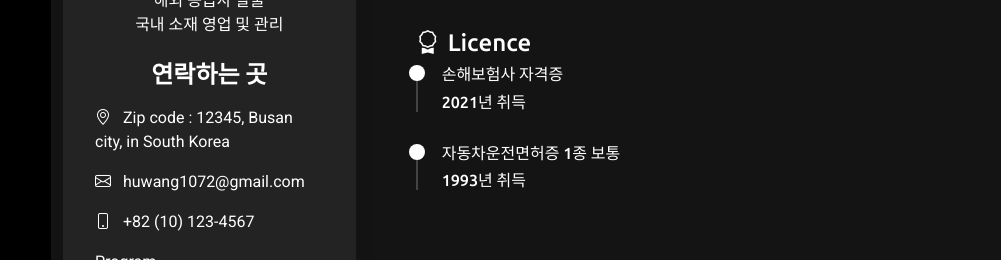
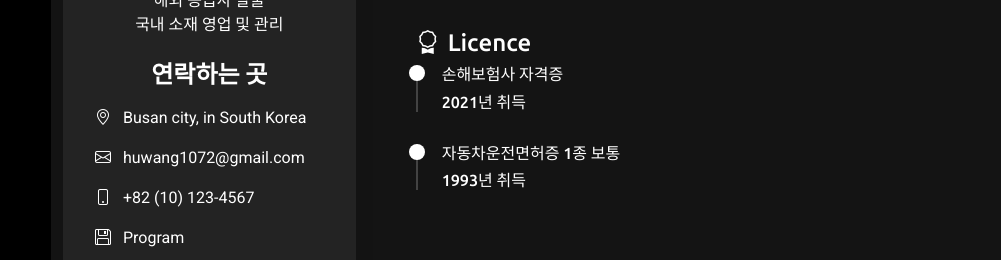
Before and after one commit to James-hwang-wc/portfolio_hwang, a plain HTML site: page index.html in a window 1280 px wide. Shown: the part 1317-1577 px from the top of the page, without its empty margins (279-1280 px from the left). Drawn offline with nearby package versions, Linux system fonts and the light colour scheme; a web font is replaced by a local one.

Commit message:
0901 12:30

```diff
--- a/index.html
+++ b/index.html
@@ -122,12 +122,13 @@
 
               <h3 class="text-center mt-4">연락하는 곳</h3>
               <ul class="contact-info list-unstyled">
-                <li><i class="bi bi-geo-alt"></i> Zip code : 12345,  Busan city, in South Korea</li>
+                <li><i class="bi bi-geo-alt"></i> Busan city, in South Korea</li>
                 <li><i class="bi bi-envelope"></i> huwang1072@gmail.com</li>
                 <li><i class="bi bi-phone"></i> +82 (10) 123-4567</li>
+
               </ul>
 
-              <p><span>Program</span><br>
+              <p><span><i class="bi bi-floppy me-2"></i> Program</span><br>
                 <ul class="program">
                     <li><img class="program-img" src="assets/img/program/ps.png" alt=""></li>
                     <li><img class="program-img" src="assets/img/program/ai.png" alt=""></li>
```
